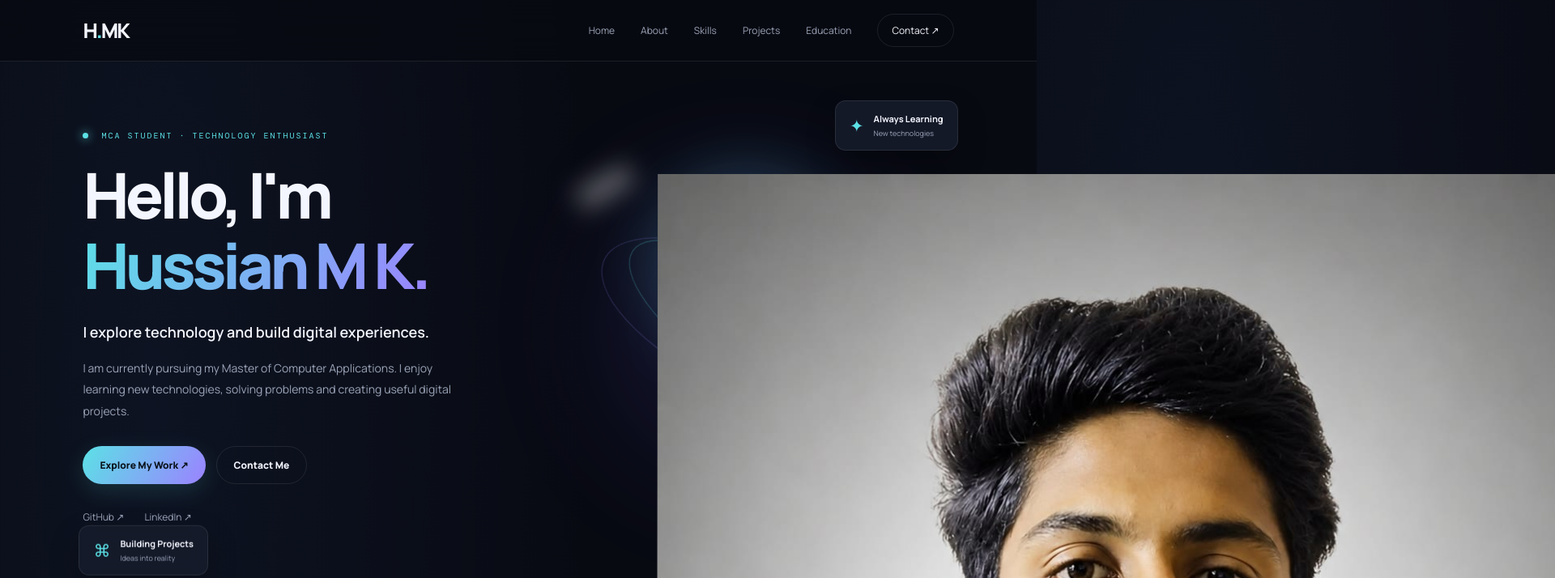
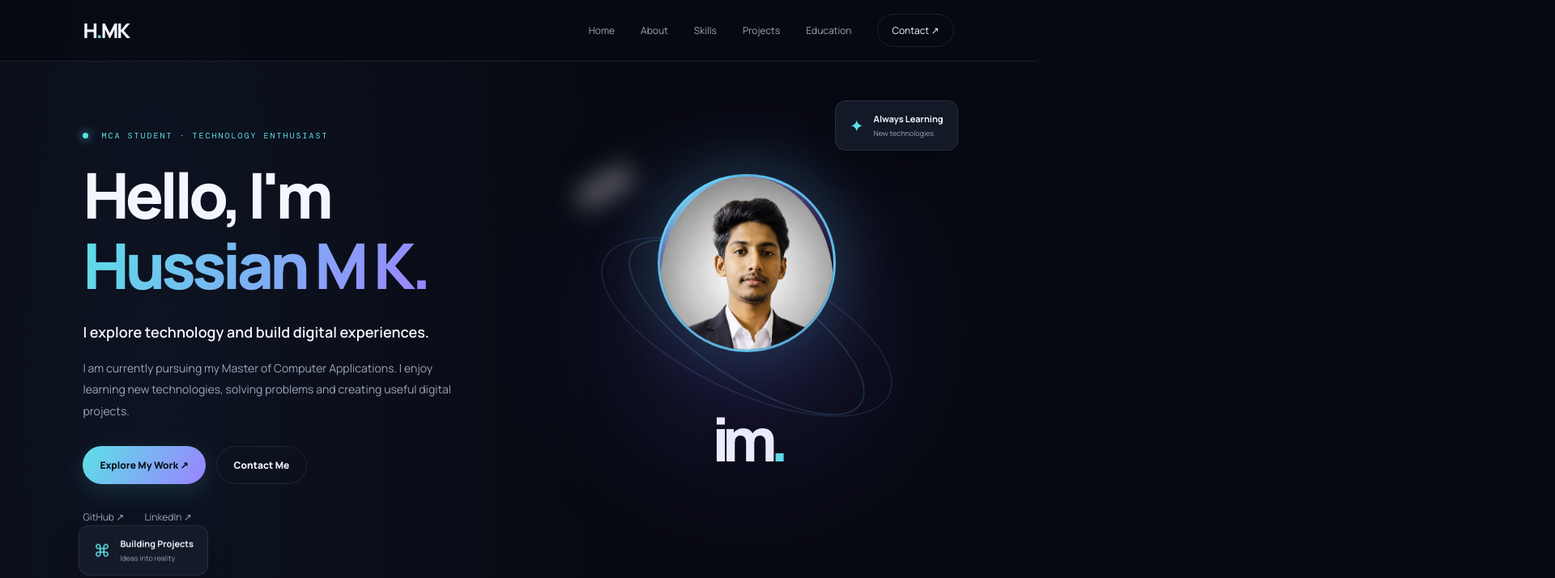
Before and after one commit to Hussianmk/Port_folio, a plain HTML site: page index.html in a window 1280 px wide. Shown: the top 714 px of the page at 81% size, 1920 px wide, since content can reach past the window. Drawn offline with nearby package versions, Linux system fonts and the light colour scheme; animation ran at ten frames a second.

Commit message:
Update style.css

```diff
--- a/style.css
+++ b/style.css
@@ -275,6 +275,19 @@ button {
   background: #7258ff;
   filter: blur(100px);
   opacity: .22;
+}
+
+.main-orb {
+  overflow: hidden;
+  border: 3px solid rgba(92, 225, 230, 0.8);
+}
+
+.main-orb img {
+  width: 100%;
+  height: 100%;
+  object-fit: cover;
+  border-radius: 50%;
+  display: block;
 }
 
 .main-orb {
```
